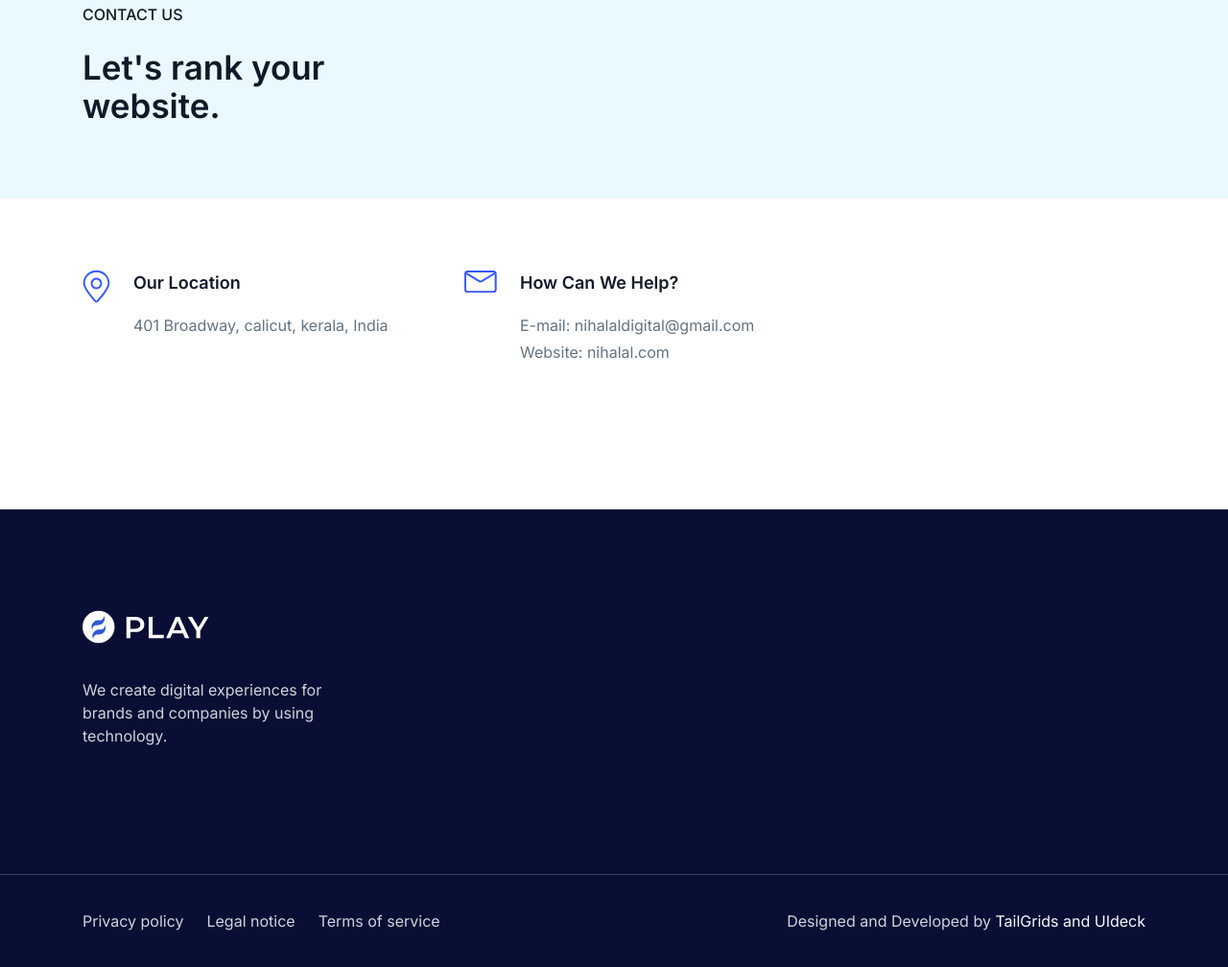
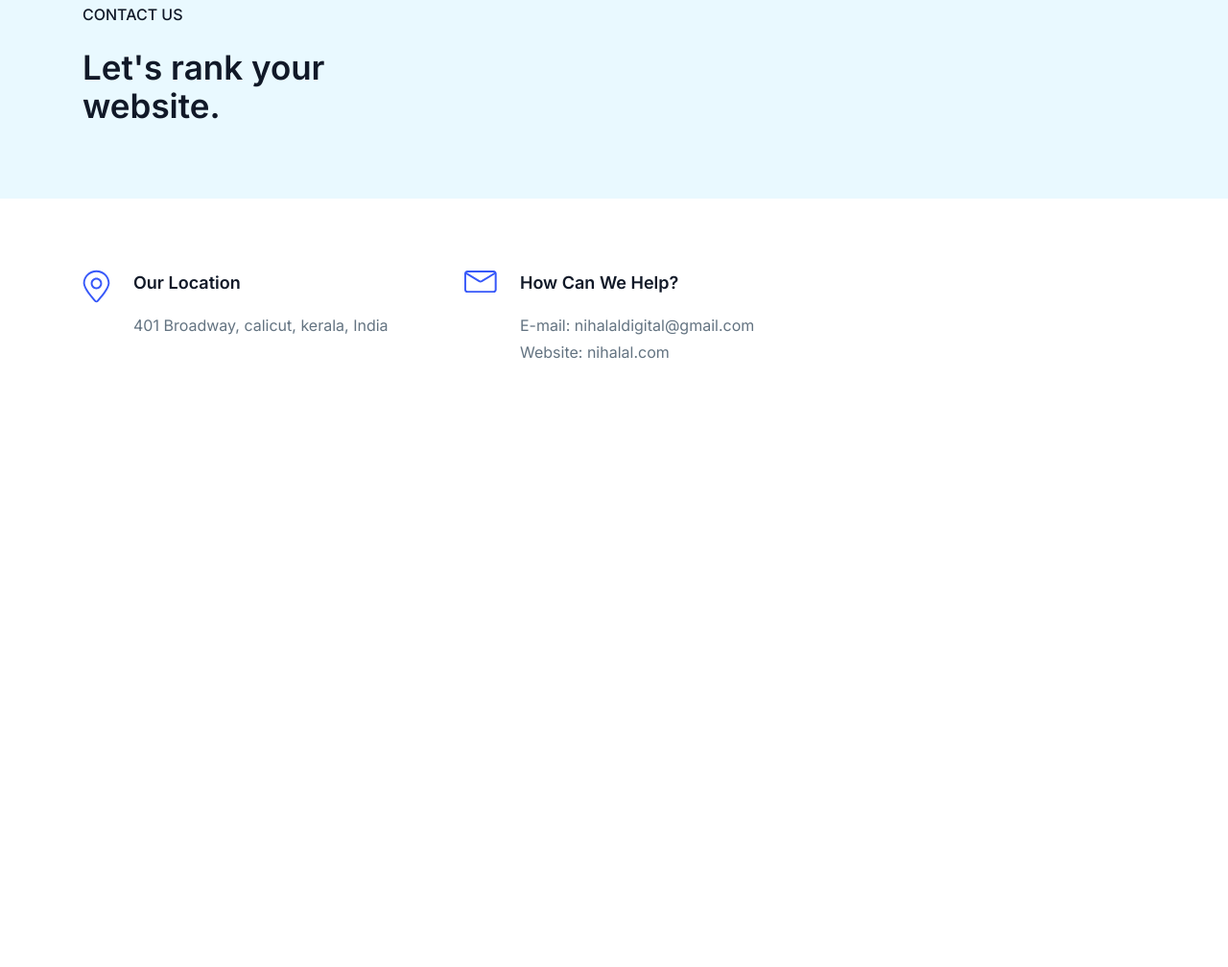
Before and after one commit to NihalALDigital/freelance-seo-expert-in-calicut, a plain HTML site: page index.html in a window 1280 px wide. Shown: the part 4023-5031 px from the top of the page at 96% size. After the commit the page ends 4554 px from the top, so only its background shows below. Drawn offline with Linux system fonts and the light colour scheme; a script that the page names is missing.

Commit message:
Update index.html

```diff
--- a/index.html
+++ b/index.html
@@ -834,97 +834,6 @@
     </section>
     <!-- ====== Contact End ====== -->
 
-    <!-- ====== Footer Section Start -->
-    <footer
-      class="wow fadeInUp relative z-10 bg-[#090E34] pt-20 lg:pt-[100px]"
-      data-wow-delay=".15s"
-    >
-      <div class="container">
-        <div class="-mx-4 flex flex-wrap">
-          <div class="w-full px-4 sm:w-1/2 md:w-1/2 lg:w-4/12 xl:w-3/12">
-            <div class="mb-10 w-full">
-              <a
-                href="javascript:void(0)"
-                class="mb-6 inline-block max-w-[160px]"
-              >
-                <img
-                  src="assets/images/logo/logo-white.svg"
-                  alt="logo"
-                  class="max-w-full"
-                />
-              </a>
-              <p class="mb-8 max-w-[270px] text-base text-gray-7">
-                We create digital experiences for brands and companies by using
-                technology.
-              </p>
-              <div class="-mx-3 flex items-center">
-              </div>
-            </div>
-          </div>
-          <div class="w-full px-4 sm:w-1/2 md:w-1/2 lg:w-2/12 xl:w-2/12">
-            <div
-                  </span>
-                </a>
-              </div>
-            </div>
-          </div>
-        </div>
-      </div>
-
-      <div
-        class="mt-12 border-t border-[#8890A4] border-opacity-40 py-8 lg:mt-[60px]"
-      >
-        <div class="container">
-          <div class="-mx-4 flex flex-wrap">
-            <div class="w-full px-4 md:w-2/3 lg:w-1/2">
-              <div class="my-1">
-                <div
-                  class="-mx-3 flex items-center justify-center md:justify-start"
-                >
-                  <a
-                    href="javascript:void(0)"
-                    class="px-3 text-base text-gray-7 hover:text-white hover:underline"
-                  >
-                    Privacy policy
-                  </a>
-                  <a
-                    href="javascript:void(0)"
-                    class="px-3 text-base text-gray-7 hover:text-white hover:underline"
-                  >
-                    Legal notice
-                  </a>
-                  <a
-                    href="javascript:void(0)"
-                    class="px-3 text-base text-gray-7 hover:text-white hover:underline"
-                  >
-                    Terms of service
-                  </a>
-                </div>
-              </div>
-            </div>
-            <div class="w-full px-4 md:w-1/3 lg:w-1/2">
-              <div class="my-1 flex justify-center md:justify-end">
-                <p class="text-base text-gray-7">
-                  Designed and Developed by
-                  <a
-                    href="https://tailgrids.com"
-                    rel="nofollow noopner"
-                    target="_blank"
-                    class="text-gray-1 hover:underline"
-                  >
-                    TailGrids and UIdeck
-                  </a>
-                </p>
-              </div>
-            </div>
-          </div>
-        </div>
-      </div>
-
-      <div>
-      </div>
-    </footer>
-    <!-- ====== Footer Section End -->
 
     <!-- ====== Back To Top Start -->
     <a
```
